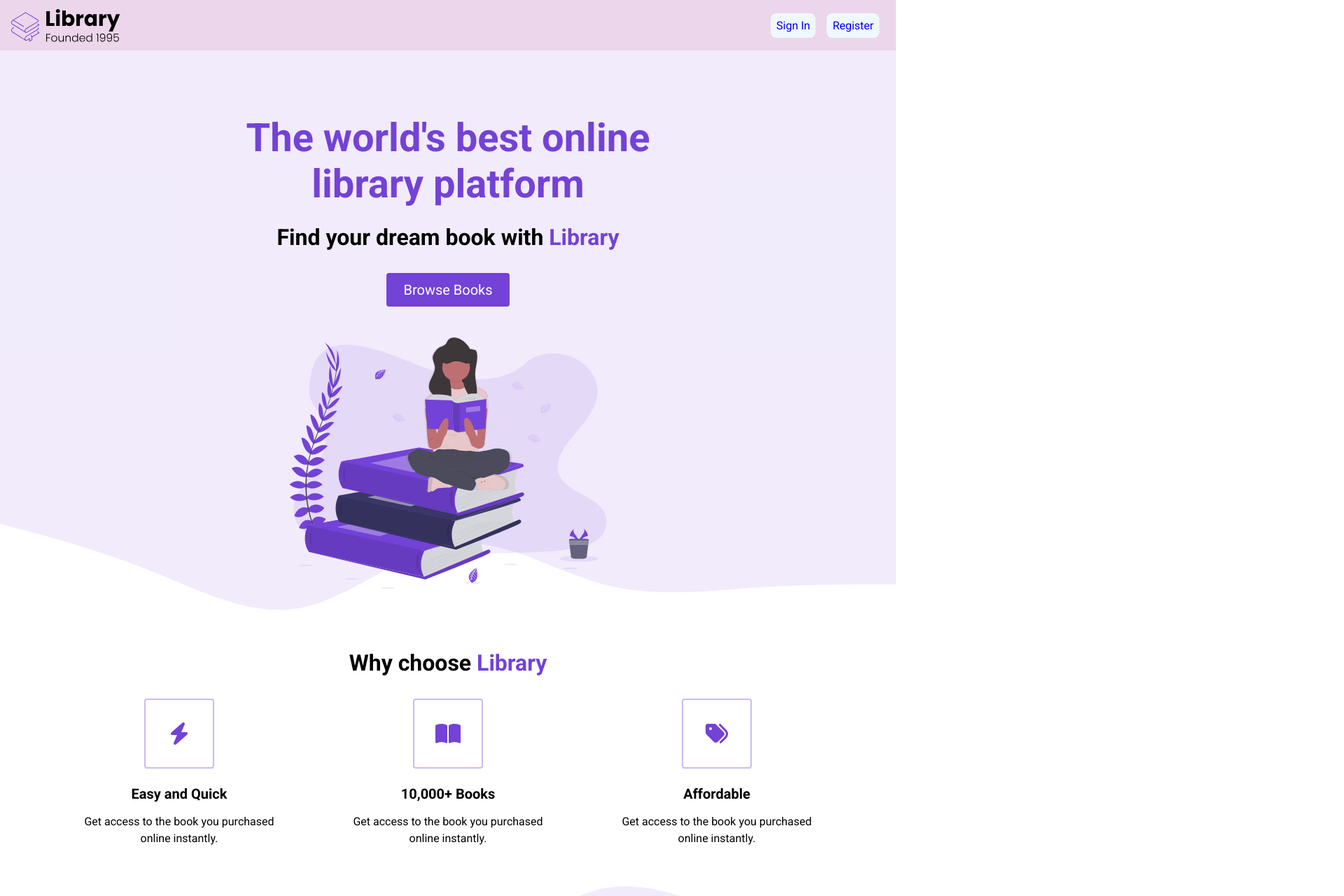
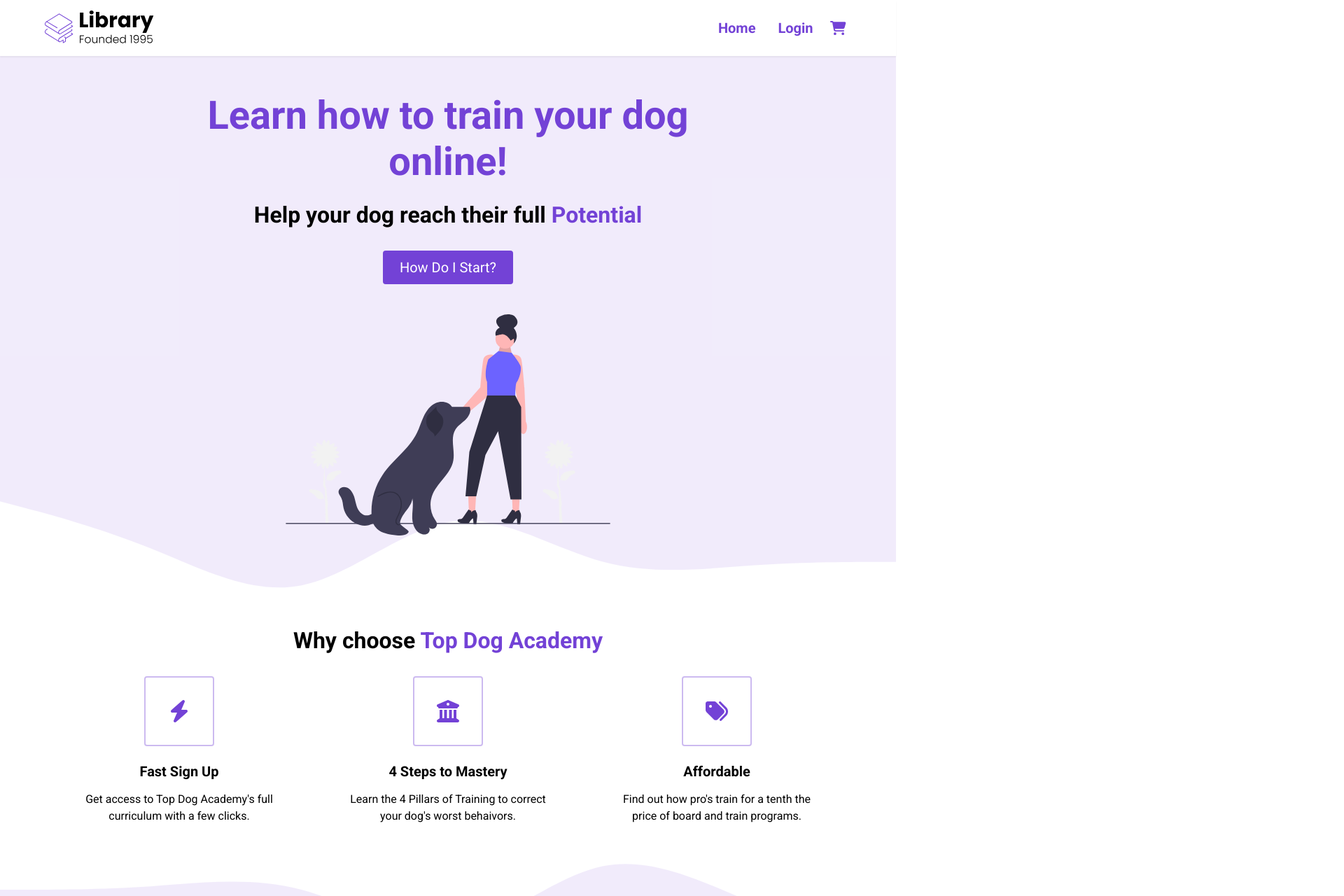
Before and after one commit to ajthraen/project, a React (Create React App) app: page / in a window 1280 px wide. Shown: the top 1280 px of the page at 70% size, 1920 px wide, since content can reach past the window. Built offline with nearby package versions, Linux system fonts and the light colour scheme; no server answers.

Commit message:
homepage overhaul2

```diff
--- a/src/App.css
+++ b/src/App.css
@@ -240,7 +240,7 @@ LANDING
 
 header {
   height: calc(100vh - 80px);
-  margin-top: 80px;
+  margin-top: 40px;
 }
 
 .header__container {
@@ -260,7 +260,7 @@ header {
 }
 
 .header__img--wrapper {
-  padding: 20px;
+  padding: 20px 20px 64px 20px;
 
   /* Added this after the tutorial to
   show it over the wave on larger screens */
--- a/src/components/Highlights.jsx
+++ b/src/components/Highlights.jsx
@@ -8,23 +8,23 @@ const Highlights = () => {
             <div className="container">
                 <div className="row">
                     <h2 className="section__title">
-                        Why choose <span className='purple'>Library</span>
+                        Why choose <span className='purple'>Top Dog Academy</span>
                     </h2>
                     <div className="highlight__wrapper">
                         <Highlight
                             icon={<FontAwesomeIcon icon="bolt" />}
-                            title="Easy and Quick"
-                            para="Get access to the book you purchased online instantly."
+                            title="Fast Sign Up"
+                            para="Get access to Top Dog Academy's full curriculum with a few clicks."
                         />
                         <Highlight
-                            icon={<FontAwesomeIcon icon="book-open" />}
-                            title="10,000+ Books"
-                            para="Get access to the book you purchased online instantly."
+                            icon={<FontAwesomeIcon icon="fa-building-columns" />}
+                            title="4 Steps to Mastery"
+                            para="Learn the 4 Pillars of Training to correct your dog's worst behaivors."
                         />
                         <Highlight
                             icon={<FontAwesomeIcon icon="tags" />}
                             title="Affordable"
-                            para="Get access to the book you purchased online instantly."
+                            para="Find out how pro's train for a tenth the price of board and train programs."
                         />
                     </div>
                 </div>
--- a/src/components/Landing.jsx
+++ b/src/components/Landing.jsx
@@ -1,5 +1,5 @@
 import React from 'react';
-import UndrawBooks from '../assets/Undraw_Books.svg'
+import UndrawDog from '../assets/undraw_good_dog.svg'
 
 const Landing = () => {
     return (
@@ -7,14 +7,14 @@ const Landing = () => {
             <header>
                 <div className="header__container">
                     <div className="header__description">
-                        <h1>The world's best online library platform</h1>
-                        <h2>Find your dream book with <span className='purple'>Library</span></h2>
+                        <h1>Learn how to train your dog online!</h1>
+                        <h2>Help your dog reach their full <span className='purple'>Potential</span></h2>
                         <a href="#features">
-                            <button className='btn'>Browse Books</button>
+                            <button className='btn'>How Do I Start?</button>
                         </a>
                     </div>
                     <figure className="header__img--wrapper">
-                        <img src={UndrawBooks} alt="" />
+                        <img src={UndrawDog} alt="" />
                     </figure>
                 </div>
             </header>
--- a/src/components/Nav.jsx
+++ b/src/components/Nav.jsx
@@ -1,40 +1,68 @@
 import React from 'react';
+import { FontAwesomeIcon } from "@fortawesome/react-fontawesome";
+import LibraryLogo from '../assets/Library.svg';
 import { Link } from 'react-router-dom';
-import Logo from '../assets/Library.svg'
 
-const Nav = (props) => {
-    const isLoggedIn = props.isLoggedIn
+const Nav = () => {
+  function openMenu() {
+    document.body.classList += " menu--open";
+  }
+
+  function closeMenu() {
+    document.body.classList.remove("menu--open");
+  }
 
   return (
-        <div className='container2'>
-            <div className="leftBox">
-                <a href="/">
-                    <img src={Logo} alt="" className="logo" />
-                </a>
-            </div>
-            <div className="rightBox">
-                    {isLoggedIn ?
-                        <Link to="/userpage" className="navLinks">
-                           Sign Out
+    <nav>
+      <div className="nav__container">
+        <Link to="/">
+          <img src={LibraryLogo} alt="" className="logo" />
         </Link>
-                        :
-                        <ul className='navLinkBox'>
-                            <li>
-                                <Link to="/userpage" className="navLinks">
-                                Sign In
+        <ul className="nav__links">
+          <li className="nav__list">
+            <Link to="/" className="nav__link">
+              Home
             </Link>
           </li>
-                            <li>
-                                <Link to="/userpage" className="navLinks">
-                                Register
+          <li className="nav__list">
+            <Link to="/userpage" className="nav__link">
+              Login
+            </Link>
+          </li>
+          <button className="btn__menu" onClick={openMenu}>
+            <FontAwesomeIcon icon="bars" />
+          </button>
+          <li className='nav__icon'>
+            <Link to="/cart" className='nav__link'>
+              <FontAwesomeIcon icon="shopping-cart" />
             </Link>
           </li>
         </ul>
-                    }
-                {/* <button className='userBubble'>{user.email[0].toUpperCase()}</button> */}
+        <div className="menu__backdrop">
+          <button className="btn__menu btn__menu--close" onClick={closeMenu}>
+            <FontAwesomeIcon icon="times" />
+          </button>
+          <ul className="menu__links">
+            <li className="menu__list">
+              <Link to="/" className='menu__link'>
+                Home
+              </Link>
+            </li>
+            <li className="menu__list">
+              <Link to="/books" className='menu__link'>
+                Books
+              </Link>
+            </li>
+            <li className="menu__list">
+              <Link to="/cart" className='menu__link'>
+                Cart
+              </Link>
+            </li>
+          </ul>
         </div>
       </div>
+    </nav>
   );
-}
+};
 
 export default Nav;
--- a/src/index.js
+++ b/src/index.js
@@ -5,9 +5,9 @@ import App from './App';
 import reportWebVitals from './reportWebVitals';
 import { BrowserRouter } from 'react-router-dom';
 import { library } from '@fortawesome/fontawesome-svg-core'
-import { faBars, faShoppingCart, faTimes, faBolt, faBookOpen, faTags, faStar, faStarHalfAlt, faArrowLeft} from '@fortawesome/free-solid-svg-icons'
+import { faBars, faShoppingCart, faTimes, faBolt, faBookOpen, faTags, faStar, faStarHalfAlt, faArrowLeft, faBuildingColumns} from '@fortawesome/free-solid-svg-icons'
 
-library.add(faBars, faShoppingCart, faTimes, faBolt, faBookOpen, faTags, faStar, faStarHalfAlt, faArrowLeft)
+library.add(faBars, faShoppingCart, faTimes, faBolt, faBookOpen, faTags, faStar, faStarHalfAlt, faArrowLeft, faBuildingColumns)
 
 const root = ReactDOM.createRoot(document.getElementById('root'));
 root.render(
```
Also changed, not shown: src/components/NavBackup.jsx (added, +40 -0 lines), src/assets/Undraw_Dog.svg (added), src/assets/undraw_good_dog.svg (added). Lines whose indentation alone changed are shown as unchanged.
